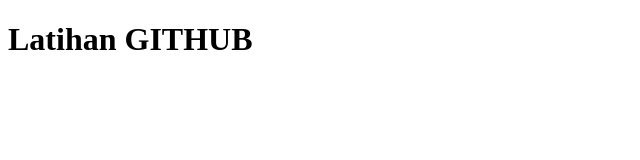
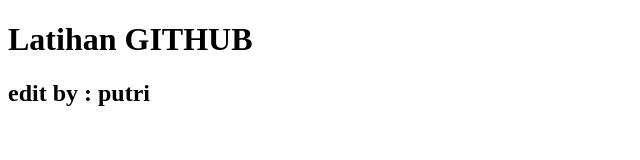
Before and after one commit to mangcecep/latihan-gthub, a plain HTML site: page index.html in a window 1280 px wide. Shown: the whole page, without its empty margins (0-640 px from the left). Drawn offline with Linux system fonts and the light colour scheme.

Commit message:
edited by putri

```diff
--- a/index.html
+++ b/index.html
@@ -9,6 +9,7 @@
 
 <body>
     <h1>Latihan GITHUB</h1>
+    <h2>edit by : putri</h2>
 </body>
 
 </html>
```
